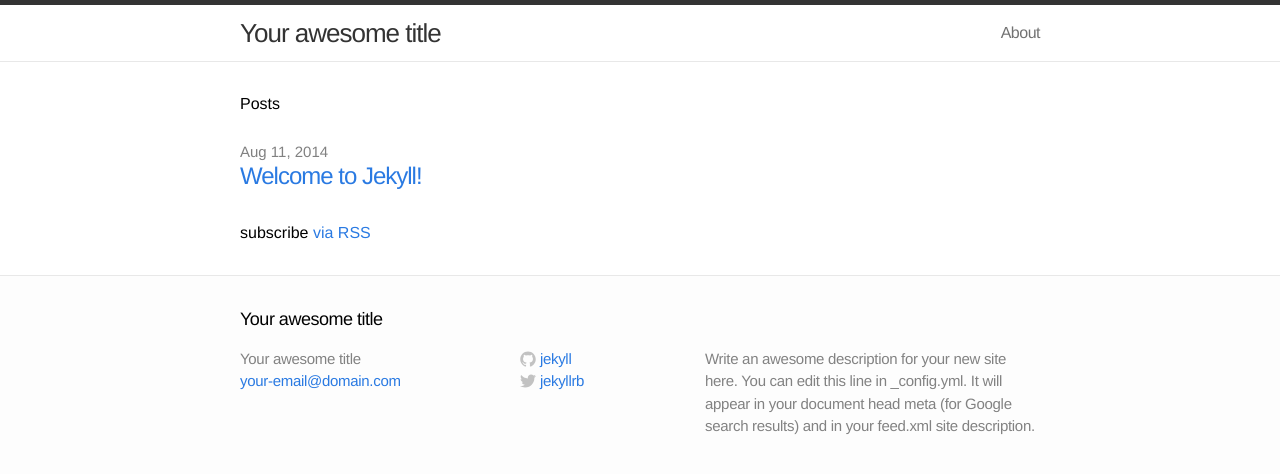
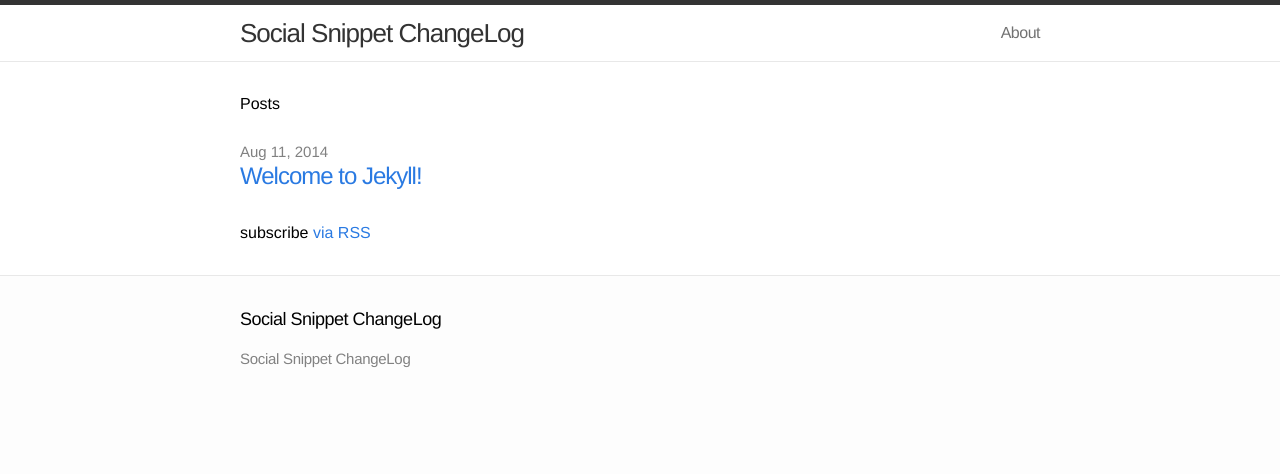
Before and after one commit to social-snippet/blog, a Jekyll site: the page built from index.html, in a window 1280 px wide. Shown: the top 474 px of the page. Built offline with Jekyll 4.4.1, drawn with Linux system fonts in a browser that asks for light colours.

Commit message:
wip: change blog config

```diff
--- a/_config.yml
+++ b/_config.yml
@@ -1,12 +1,10 @@
 # Site settings
-title: Your awesome title
-email: your-email@domain.com
-description: "Write an awesome description for your new site here. You can edit this line in _config.yml. It will appear in your document head meta (for Google search results) and in your feed.xml site description."
-baseurl: ""
-url: "http://yourdomain.com"
-twitter_username: jekyllrb
-github_username:  jekyll
+title: Social Snippet ChangeLog
+baseurl: "/blog"
 
 # Build settings
 markdown: kramdown
-permalink: pretty
+permalink: date
+
+safe: true
+lsi: false
```
